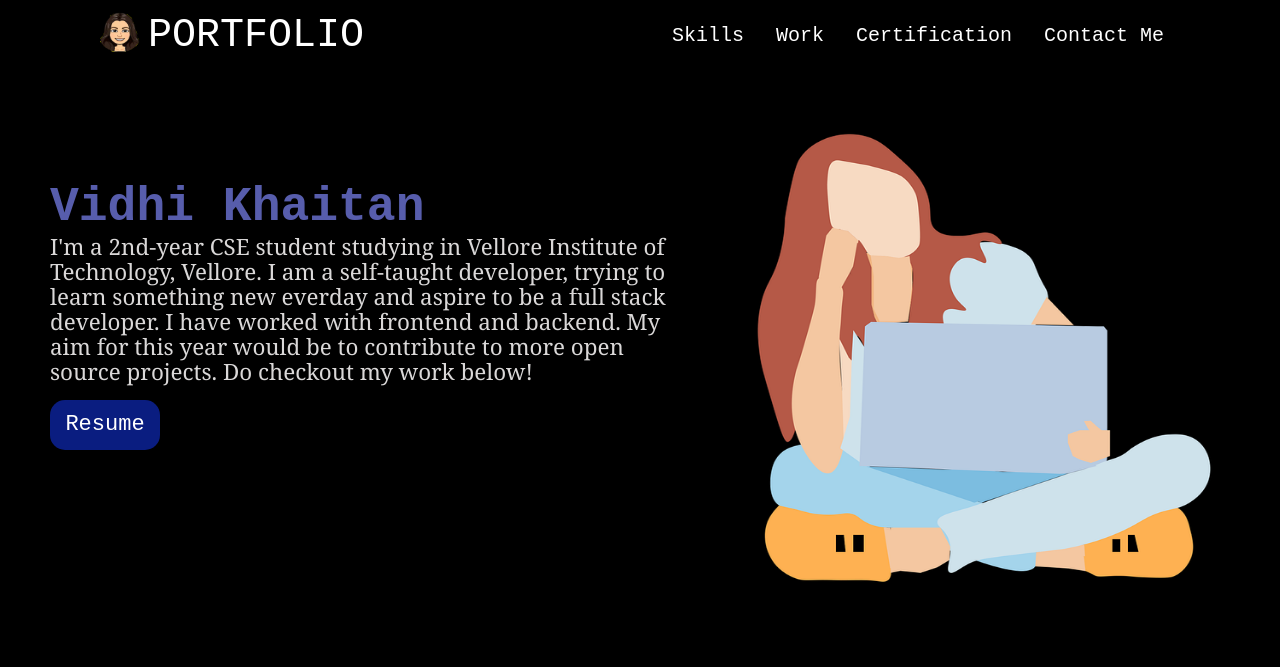
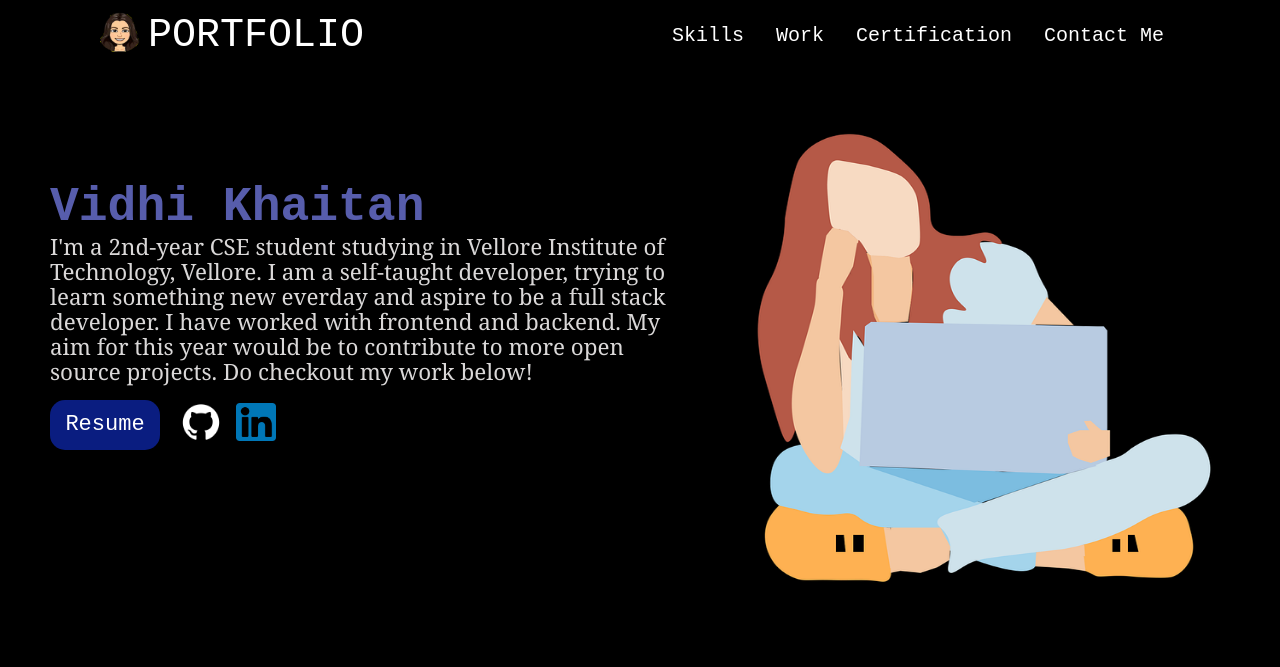
Before and after one commit to vidhik2002/Portfolio-website, a website built with Vite: page portfolio/Page1.html in a window 1280 px wide. Built offline with nearby package versions, Linux system fonts and the light colour scheme.

Commit message:
feat: about us changes

```diff
--- a/portfolio/Page1.html
+++ b/portfolio/Page1.html
@@ -122,7 +122,10 @@
             <div style="margin-top: 5rem;" class="contentbox image">
                 <h3 id="oneline" style="font-size:3rem;color:rgb(87, 93, 172);">Vidhi Khaitan</h3>
                 <p id="description" style="color: rgb(218, 216, 216);font-family: Georgia, 'Times New Roman', Times, serif;size:1rem;line-height:25px;">I'm a 2nd-year CSE student studying in Vellore Institute of Technology, Vellore. I am a self-taught developer, trying to learn something new everday and aspire to be a full stack developer. I have worked with frontend and backend. My aim for this year would be to contribute to more open source projects. Do checkout my work below!</p>
-                <button id="button" onclick="window.open('https://drive.google.com/drive/folders/10tZyVyWFORwU3Y-bYlON9lu6YPsMhNAy?usp=sharing')"
+
+                <div style="display: flex;position: relative;flex-direction: row;">
+
+                    <button id="button" onclick="window.open('https://drive.google.com/drive/folders/10tZyVyWFORwU3Y-bYlON9lu6YPsMhNAy?usp=sharing')"
                     style="border: none;
                     background-color: rgb(10, 29, 128);
                     color: white;
@@ -135,6 +138,22 @@
                     margin-top: 1rem;
                     "
                     onmouseover="this.style.backgroundColor='#02013D'" onmouseout="this.style.backgroundColor='#0A1D80'">Resume</button>
+                    <div class="box github">
+                        <div class="connecticon">
+                            <a href="https://github.com/vidhik2002" >
+                                <img src="/images/github1.png" alt="Snow" style="width:50px;background-color: white;margin-top: 0.8rem;margin-left: 1rem;border-radius: 1rem;height:50px">
+                            </a>
+                        </div>
+                    </div>
+                    <div class="box linkedin">
+                        <div class="connecticon">
+                            <a href='https://www.linkedin.com/in/vidhi-khaitan-393440205/' >
+                                <img src="/images/linkedin.png" alt="Snow" style="width: 40px;margin-top: 1.2rem;margin-left: 44px;height: 38px;">
+                            </a>
+                        </div>
+                    </div>
+
+                </div>
             </div>
             <div class="image">
                 <img style="height: 35rem;width: 700px" src="/images/aboutme.png" class="img">
```
Also changed, not shown: portfolio/images/github1.png (added).
